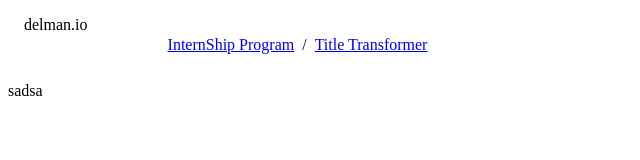
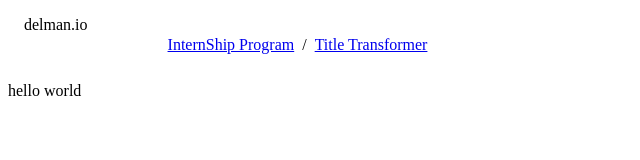
Before and after one commit to maulanaadil/Delman-Internship---maulanaadil, a Next.js app: page /title-transformer in a window 1280 px wide. Shown: the top 160 px of the page, without its empty margins (0-640 px from the left). Built offline with nearby package versions, Linux system fonts and the light colour scheme.

Commit message:
change title TitleTransformer page

```diff
--- a/src/pages/title-transformer.tsx
+++ b/src/pages/title-transformer.tsx
@@ -3,7 +3,7 @@ import React from 'react';
 import { PageWrapper } from '@/layouts';
 
 export const TitleTransformer: NextPage = () => {
-  return <PageWrapper title='Test page'>sadsa</PageWrapper>;
+  return <PageWrapper title='Title Transformer'>hello world</PageWrapper>;
 };
 
 export default TitleTransformer;
```
